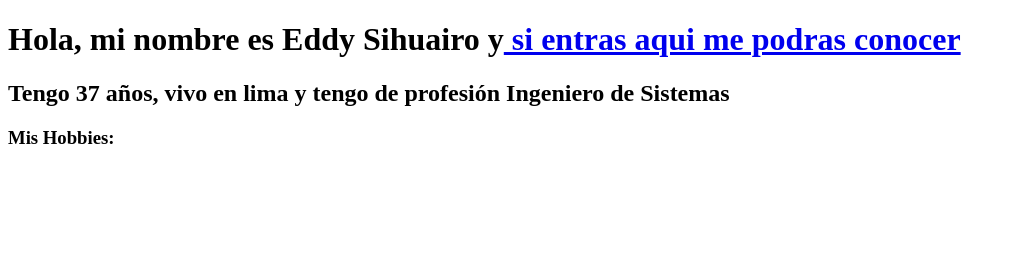
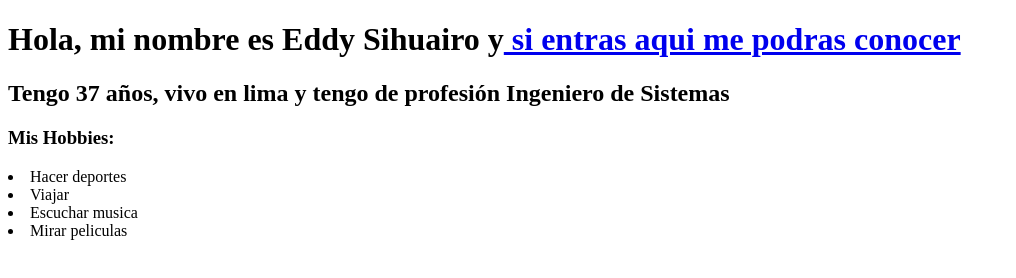
Before and after one commit to EddySihuairo1/Class_GitHub_Html, a plain HTML site: page Index.html in a window 1280 px wide. Shown: the whole page, without its empty margins (0-1016 px from the left). Drawn offline with Linux system fonts and the light colour scheme.

Commit message:
etiqueta para el texto con una descripciopn mia, mis hobbies y mi ocupacion actual

```diff
--- a/Index.html
+++ b/Index.html
@@ -18,5 +18,19 @@
     <h3>
         Mis Hobbies:
     </h3>
+    <p>
+        <li>
+            Hacer deportes
+        </li>
+        <li>
+            Viajar
+        </li>
+        <li>
+            Escuchar musica
+        </li>
+        <li>
+            Mirar peliculas
+        </li>
+    </p>
 </body>
 </html>
```
